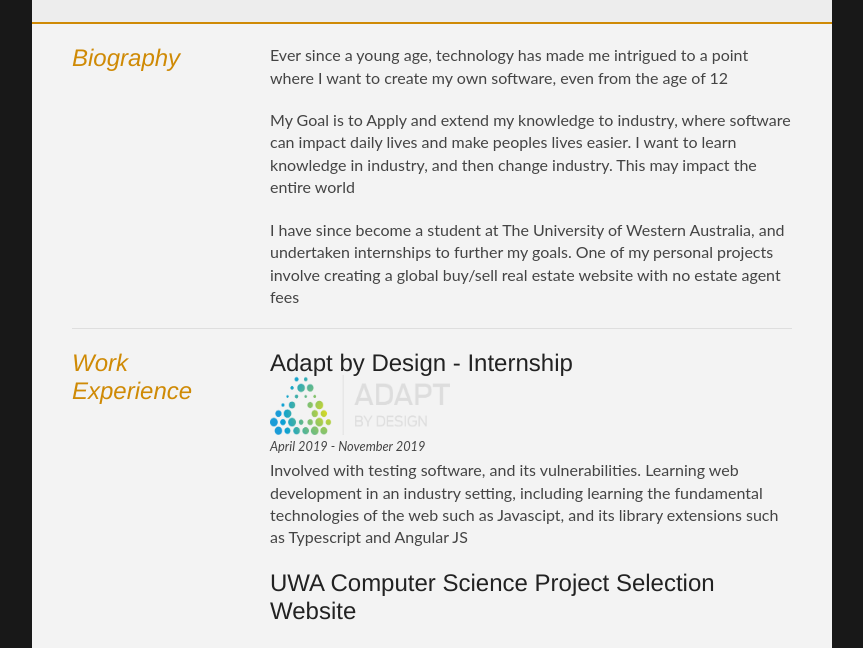
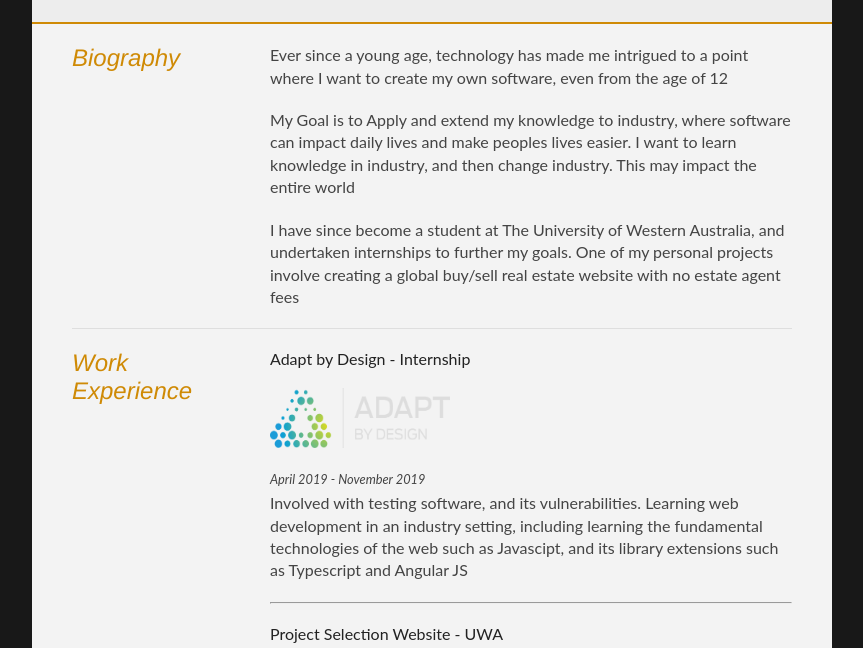
Before and after one commit to NickWalters/Web-Showcase-Website, a plain HTML site: page about.html in a window 1280 px wide. Shown: the part 152-800 px from the top of the page, without its empty margins (208-1071 px from the left). Drawn offline with Linux system fonts and the light colour scheme.

Commit message:
design changes

```diff
--- a/about.html
+++ b/about.html
@@ -57,13 +57,17 @@
 
 			<div class="sectionContent">
 				<article>
-					<h2>Adapt by Design - Internship</h2>
+					<h3>Adapt by Design - Internship</h3>
+					<p></p>
 					<img src="images/adapt.png" width="180" height="60">
+					<p></p>
 					<p class="subDetails">April 2019 - November 2019</p>
 					<p>Involved with testing software, and its vulnerabilities. Learning web development in an industry setting, including learning the fundamental technologies of the web such as Javascipt, and its library extensions such as Typescript and Angular JS</p>
 				</article>
+				<hr class="rounded">
+				<p></p>
 				<article>
-					<h2>UWA Computer Science Project Selection Website</h2>
+					<h3>Project Selection Website - UWA</h3>
 					<img src="images/uwa.png" width="180" height="130" class="center">
 					<p class="subDetails">April 2019 - November 2019</p>
 					<p>Have helped create a custom website for the University of Western Australia, within a small group of 3 other programmers (CITS3400). The website allows Unit-Ordinators (or external clients) to submit new projects for their subjects, in which students can complete. The software is based on Django, and provides and array of admin functionalities to the client to customize further</p>
```
